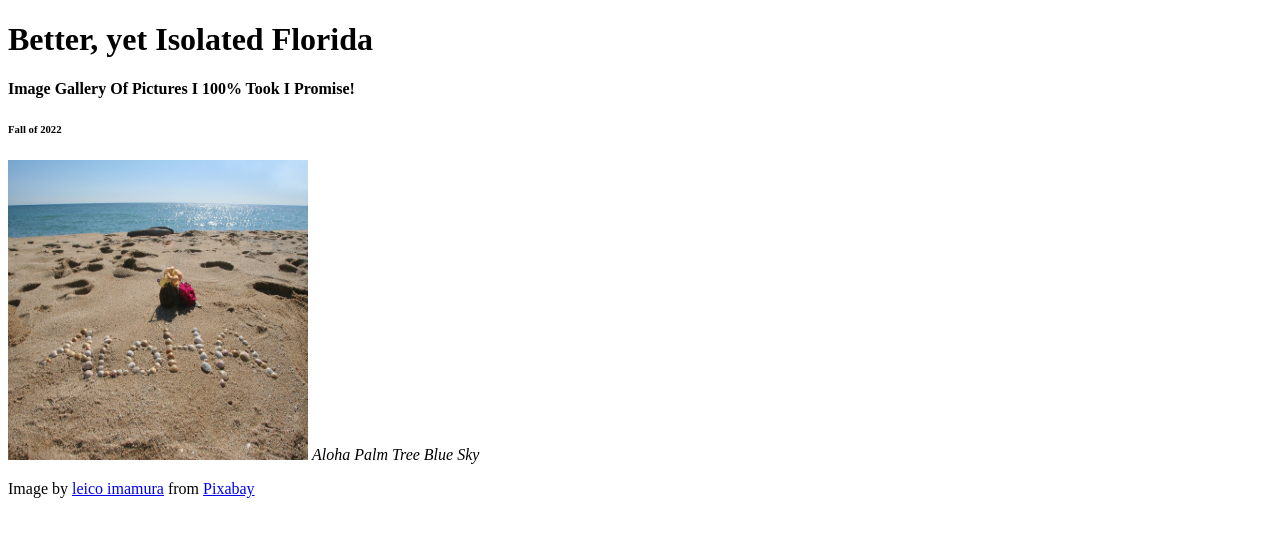
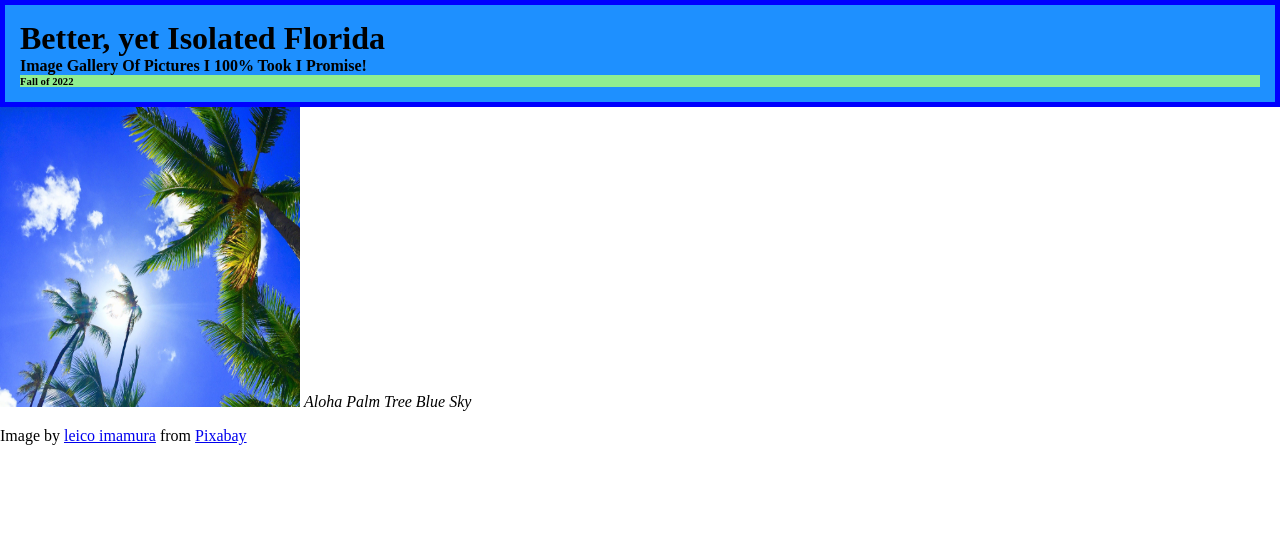
Before and after one commit to CSF2223/imagegallery-MessoreAidan, a plain HTML site: page TheMainSmeat.html in a window 1280 px wide. Drawn offline with Linux system fonts and the light colour scheme.

Commit message:
Learning CSS

```diff
--- a/index.html
+++ b/TheMainSmeat.html
@@ -5,6 +5,7 @@
     <meta name="viewport" content="width=device-width, initial-scale=1.0">
     <meta http-equiv="X-UA-Compatible" content="ie=edge">
     <title>Image Gallery</title>
+    <link rel="stylesheet" href="TheNaggyWife.css" type="text/css" />
 </head>
 <body>
     <header>
@@ -15,7 +16,7 @@
 
     <section>
         <div>
-            <img src="assets/aloha-305857_1920.jpg" alt="Aloha Palm Tree Blue Sky" width="300" height="300"></img>
+            <img src="assets/hawaii-2700190_1920.jpg" alt="Aloha Palm Tree Blue Sky" width="300" height="300"></img>
             <cite>Aloha Palm Tree Blue Sky</cite>
             <p>Image by <a href="https://pixabay.com/users/graziebambino-1593455/?utm_source=link-attribution&amp;utm_medium=referral&amp;utm_campaign=image&amp;utm_content=2700190">leico imamura</a>
             from <a href="https://pixabay.com/?utm_source=link-attribution&amp;utm_medium=referral&amp;utm_campaign=image&amp;utm_content=2700190">Pixabay</a></p>
--- /dev/null
+++ b/TheNaggyWife.css
@@ -0,0 +1,35 @@
+/*
+Color Palette:
+background color:
+font color:
+secondary color:
+tertiary color:
+*/
+
+/* this is a test for notes */
+
+body {
+    margin: 0;
+}
+
+header {
+    background-color: Dodgerblue;
+    margin: 0px;
+    border: 5px solid blue;
+    padding: 15px;
+}
+
+h1 {
+    background-color: DodgerBlue;
+    margin: 0px;
+}
+
+h4 {
+    background-color: dodgerblue;
+    margin: 0px;
+}
+
+h6 {
+    background-color: lightgreen;
+    margin: 0px;
+}
```
Also changed, not shown: style.css (deleted, +0 -7 lines), 1 other file.
